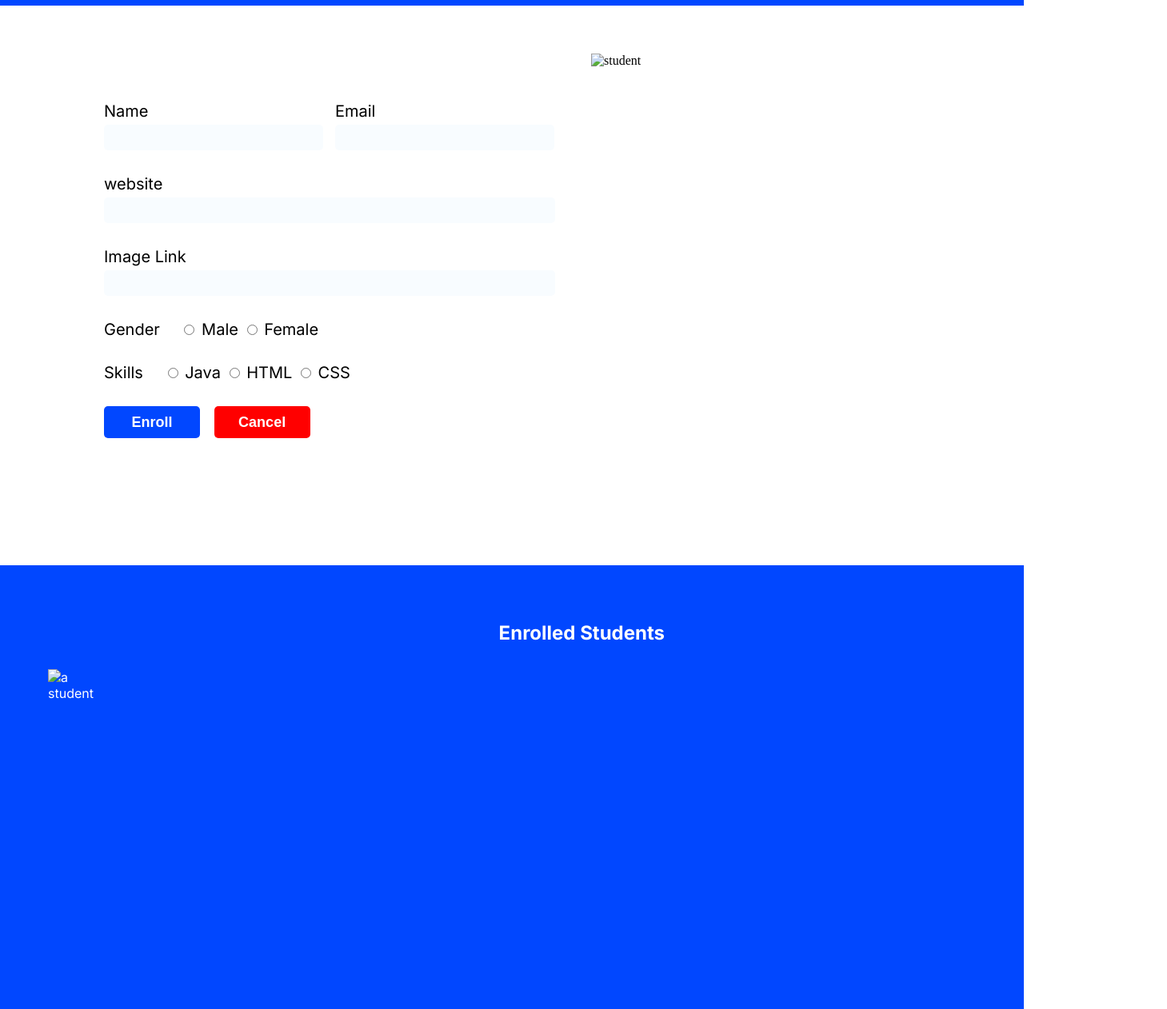
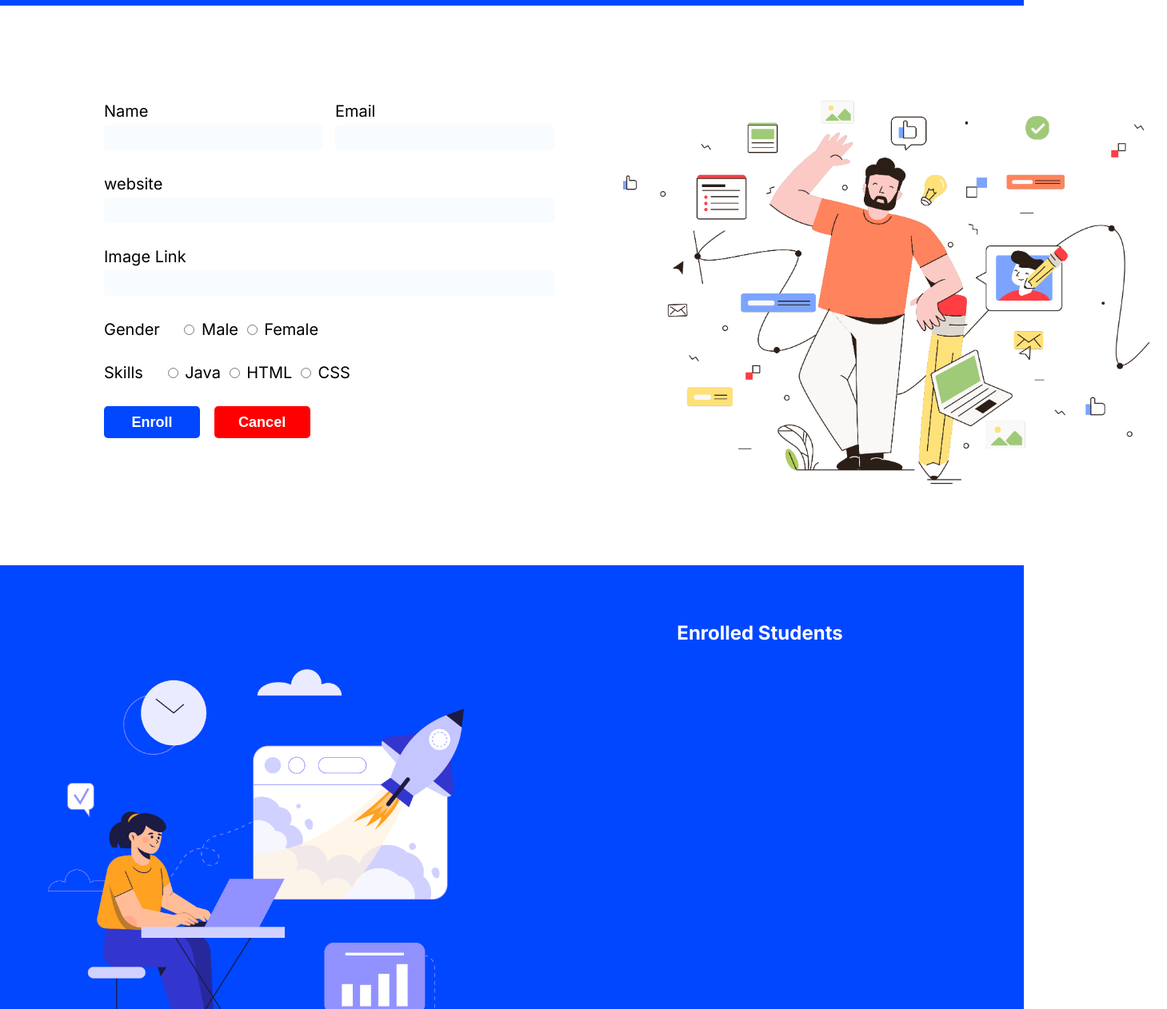
Before and after one commit to sshiwangi/LGMVIP-Web, a plain HTML site: page Task 3: Student Enrollment Form/index.html in a window 1280 px wide. Shown: the part 38-1300 px from the top of the page at 80% size, 1459 px wide, since content can reach past the window. Drawn offline with Linux system fonts and the light colour scheme.

Commit message:
Update index.html

```diff
--- a/Task 3: Student Enrollment Form/index.html
+++ b/Task 3: Student Enrollment Form/index.html
@@ -65,12 +65,12 @@
             </div>
         </form>
         <div class="image-container">
-            <img src="./assets/Image/student2.png" alt="student" width="720px" height="auto">
+            <img src="./assets/student2.png" alt="student" width="720px" height="auto">
         </div>
     </div>
     <section class="enrolled-students-container">
         <div class="image-container2">
-            <img src="./assets/Image/student1.png" alt="a student" width="520px" height="auto">
+            <img src="./assets/student1.png" alt="a student" width="520px" height="auto">
         </div>
         <div class="student-information">
             <h2>Enrolled Students</h2>
```
